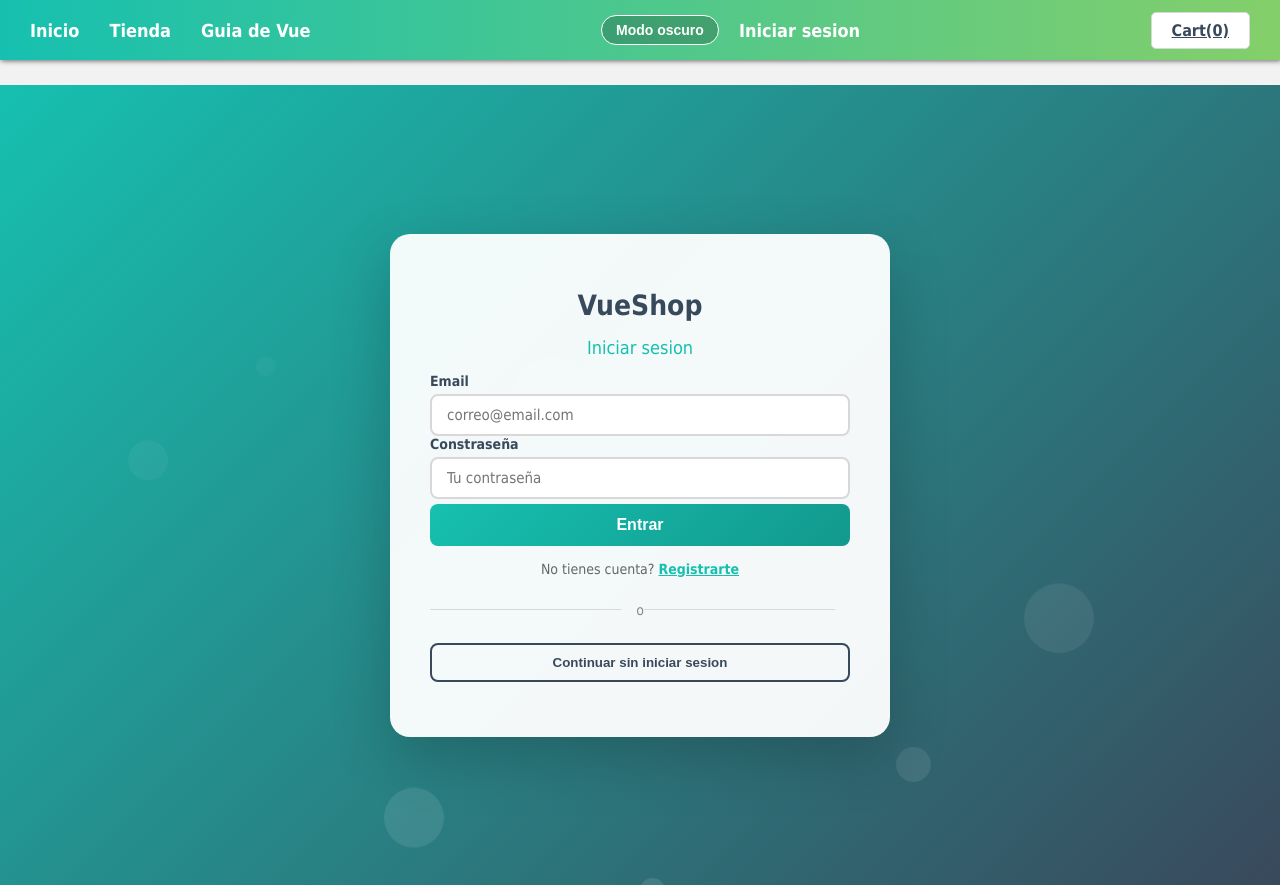
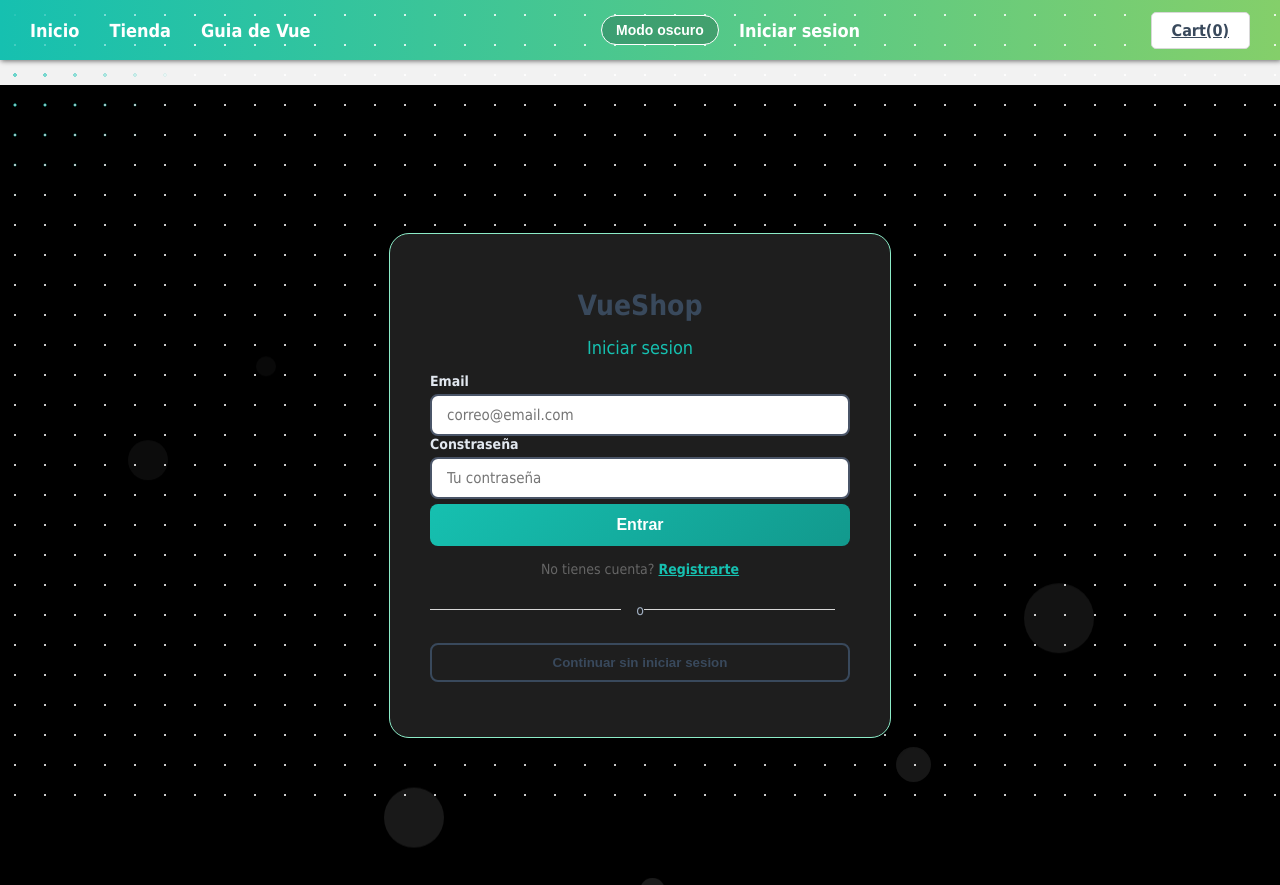
Before and after one commit to Gabriel6966/VueShopLearn, a Vue app: page / in a window 1280 px wide. Built offline with nearby package versions, Linux system fonts and the light colour scheme.

Commit message:
Changing log styles

```diff
--- a/src/views/LoginView.vue
+++ b/src/views/LoginView.vue
@@ -12,6 +12,14 @@ const modo = ref<'login' | 'registro'>('login')
 const nombre = ref<string>('')
 const email = ref<string>('')
 const contra = ref<string>('')
+
+const X = ref(0)
+const Y = ref(0)
+
+const raton = (e: MouseEvent) => {
+  X.value = e.clientX
+  Y.value = e.clientY
+}
 
 const onSubmit = async (): Promise<void> => {
   var correcto: boolean
@@ -37,7 +45,13 @@ const loginvitado = (): void => {
 }
 </script>
 <template>
-  <div class="login-pagina">
+  <div
+    class="login-pagina"
+    @mouseover="raton"
+    :style="{ '--raton-x': X + 'px', '--raton-y': Y + 'px' }"
+  >
+    <div class="ptnbase"></div>
+    <div class="ptnreactivos"></div>
     <div class="animaciones">
       <div v-for="n in 10" :key="n" class="animacion"></div>
     </div>
@@ -93,7 +107,7 @@ const loginvitado = (): void => {
   justify-content: center;
   align-items: center;
   min-height: 100vh;
-  background: linear-gradient(135deg, #16c0b0, #39495c);
+  background-color: #000000;
   overflow: hidden;
   position: relative;
 }
@@ -199,16 +213,17 @@ const loginvitado = (): void => {
 }
 
 .login-card {
-  background: rgba(255, 255, 255, 0.95);
+  background: var(--color-tarjetas-oscuras, #1e1e1e);
   padding: 40px;
   border-radius: 20px;
-  box-shadow: 0 20px 60px rgba(0, 0, 0, 0.2);
+  box-shadow: 0 10px 25px rgba(0, 0, 0, 0.2);
   width: 100%;
   max-width: 420px;
   z-index: 10;
   display: flex;
   flex-direction: column;
   gap: 15px;
+  border: 1px solid var(--color-primario-claro, #8cecc8);
 }
 
 .logo {
@@ -239,13 +254,13 @@ h2 {
 
 .campo label {
   font-weight: bold;
-  color: #39495c;
+  color: var(--color-gris-claro, #e2e8f0);
   font-size: 14px;
 }
 
 .campo input {
   padding: 10px 15px;
-  border: 2px solid #d8d8d8;
+  border: 2px solid var(--color-primario-oscuro, #4a5568);
   border-radius: 8px;
   font-size: 15px;
   transition: border-color 0.2s ease;
@@ -255,11 +270,11 @@ h2 {
 
 .campo input:focus {
   outline: none;
-  border-color: #16c0b0;
+  border-color: var(--color-primario-claro, #8cecc8);
 }
 
 .registrar {
-  background: linear-gradient(135deg, #16c0b0, #12998d);
+  background: linear-gradient(135deg, var(--color-primario), #12998d);
   color: white;
   border: none;
   padding: 12px;
@@ -313,7 +328,7 @@ h2 {
   display: flex;
   align-items: center;
   text-align: center;
-  color: #888;
+  color: var(--color-go, #a0aec0);
   font-size: 14px;
   margin: 10px 0;
 }
@@ -347,4 +362,39 @@ h2 {
   background: #39495c;
   color: white;
 }
+.ptnbase,
+.ptnreactivos {
+  position: fixed;
+  top: 0;
+  left: 0;
+  width: 100vw;
+  height: 100vh;
+  /*Evitamos que no bloqueen los clicks */
+  pointer-events: none;
+  /*Ajustamos las capas */
+  background-position: 0 0;
+}
+.ptnbase {
+  background-image: radial-gradient(rgba(255, 255, 255, 0.8) 1.5px, transparent 1.5px);
+  background-size: 30px 30px;
+  z-index: 1;
+}
+.ptnreactivos {
+  background-image: radial-gradient(var(--color-primario) 2px, transparent 2px);
+  background-size: 30px 30px;
+  z-index: 2;
+
+  -webkit-mask-image: radial-gradient(
+    circle 200px at var(--raton-x, 50%) var(--raton-y, 50%),
+    black 0%,
+    transparent 100%
+  );
+  mask-image: radial-gradient(
+    circle 200px at var(--raton-x, 50%) var(--raton-y, 50%),
+    black 0%,
+    transparent 100%
+  );
+  -webkit-mask-repeat: no-repeat;
+  mask-repeat: no-repeat;
+}
 </style>
```
